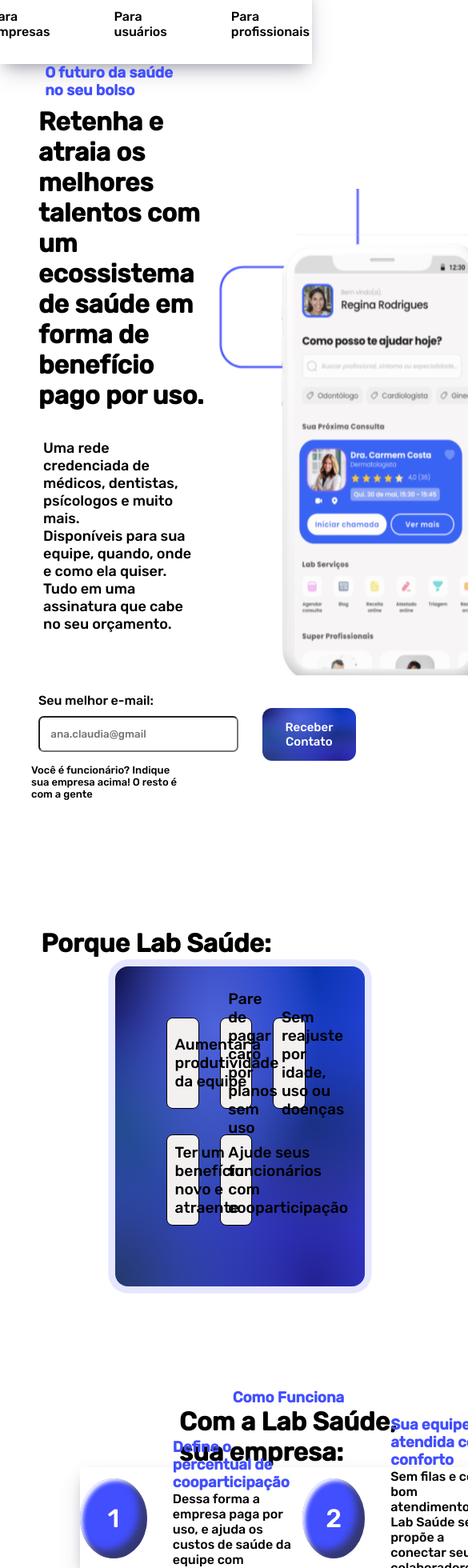
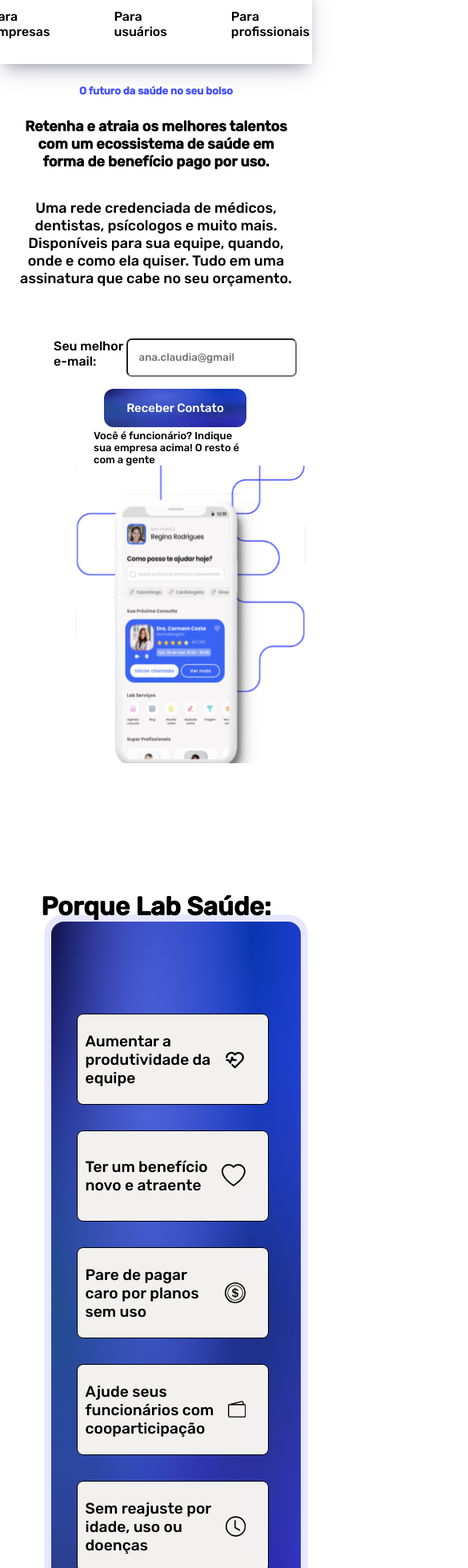
Before and after one commit to MrGhostsnow/labsaude_test, a React (Create React App) app: page / in a window 390 px wide. Shown: the part 20-1980 px from the top of the page at 80% size, 585 px wide, since content can reach past the window. Built offline with nearby package versions, Linux system fonts and the light colour scheme.

Commit message:
estilização

```diff
--- a/src/components/CardBeneficios/CardBeneficios.css
+++ b/src/components/CardBeneficios/CardBeneficios.css
@@ -3,6 +3,16 @@
     flex-direction: column;
     justify-content: center;
     align-items: center;
+}
+
+@media screen and (max-width: 800px){
+    .sectionCardBeneficios{
+        margin-bottom: 5em;
+        height: 87em;
+    }
+    .sectionCardBeneficios h1{
+        text-align: center;
+    }
 }
 
 .sectionCardBeneficios h3{
@@ -32,6 +42,12 @@
     align-items: center;
     width: 34%;
     height: 38em;
+}
+
+@media screen and (max-width: 800px){
+    .group2{
+        width: auto;
+    }
 }
 
 .cardBeneficio{
@@ -76,6 +92,12 @@
     display: flex;
 }
 
+@media screen and (max-width: 800px){
+    .textoeImagem img{
+        display: none;
+    }
+}
+
 
 
 .imgCardBeneficios{
@@ -83,3 +105,9 @@
     justify-content: center;
     align-items: center;
 }
+
+@media screen and (max-width: 800px){
+    .imgCardBeneficios{
+        display: none;
+    }
+}
--- a/src/components/CardsMotivos/CardsMotivos.css
+++ b/src/components/CardsMotivos/CardsMotivos.css
@@ -12,11 +12,11 @@
     flex-wrap: wrap;
     justify-content: center;
     align-items: center;
-    width: 80%;
+    max-width: 80%;
     margin-top:  0.6em;
     margin-left: 9em;
     margin-bottom: 2em;
-    height: 25em;
+    min-height: 25em;
     padding: 4em;
     border-radius: 1em;
     background-color:hsla(236,100%,63%,1);
@@ -30,6 +30,19 @@
     radial-gradient(at 0% 0%, hsla(237,65%,17%,1) 0px, transparent 50%);
     box-shadow: rgba(0, 0, 0, 0.4) 0px 2px 4px, rgba(0, 0, 0, 0.3) 0px 7px 13px -3px, rgba(0, 0, 0, 0.2) 0px -3px 0px inset;
     animation: pulse 2s infinite;
+}
+@media screen and (max-width: 800px){
+  .containerCardsMotivos{
+    display: flex;
+    flex-direction: column;
+    justify-content: center;
+    align-items: center;
+    height: 60em;
+    margin: 0 0 0 4em;
+  }
+  .titulo{
+    text-align: center;
+  }
 }
 
 .pulse:hover {
@@ -75,6 +88,14 @@
     background-color: rgb(243, 240, 240);
 }
 
+@media screen and (max-width: 800px){
+  .cardMotivo{
+    justify-content: center;
+    margin-left: -2em;
+    width: 15em;
+  }
+}
+
 .cardMotivo p{
     font-size: larger;
     padding: 0.5em;
--- a/src/components/ComoFunciona/ComoFunciona.css
+++ b/src/components/ComoFunciona/ComoFunciona.css
@@ -7,8 +7,27 @@
     margin: 8em 0 10em 14em;
 }
 
+/* .containerComoFunciona h1{
+    display: flex;
+    text-align: center;
+} */
+
+
+
+
 .containerComoFunciona h3{
     color:rgb(66, 79, 255);
+}
+
+@media screen and (max-width: 800px){
+    .containerComoFunciona{
+        margin: 2em 0 2em 5em;
+    }
+    .containerComoFunciona h1{
+        text-align: center;
+        width: 15em;
+        font-size: 1.8em;
+    }
 }
 
 .cardComoFunciona{
@@ -19,11 +38,26 @@
     box-shadow: rgba(50, 50, 93, 0.25) 0px 13px 27px -5px, rgba(0, 0, 0, 0.3) 0px 8px 16px -8px;
 }
 
+@media screen and (max-width: 800px){
+    .cardComoFunciona{
+        flex-direction: column;
+        height: 50em;
+        text-align: center;
+    }
+}
+
 .passoapasso{
     display: flex;
     justify-content: center;
     align-items: center;
     width: 70%;
+}
+
+@media screen and (max-width: 800px){
+    .passoapasso{
+        flex-direction: column;
+        margin-top: 1em;
+    }
 }
 
 .passoapasso span{
@@ -40,6 +74,12 @@
     box-shadow: inset -10px -10px 10px rgba(46, 46, 44, 0.664), inset 3px 3px 5px #FFF;
 }
 
+@media screen and (max-width: 800px){
+    .passoapasso span{
+        margin: 0;
+    }
+}
+
 .textoPassoaPasso{
     display: flex;
     flex-direction: column;
--- a/src/components/DadosSaude/DadosSaude.css
+++ b/src/components/DadosSaude/DadosSaude.css
@@ -5,6 +5,19 @@
     align-items: center;
     margin-top: 5em;
     margin-bottom: 5em;
+}
+
+@media screen and (max-width: 800px){
+    .containerDadosSaude h1{
+        text-align: center;
+        font-size: 20px;
+    }
+    .containerDadosSaude h3{
+        font-size: 15px;
+    }
+    .containerDadosSaude li{
+        font-size: 15px;
+    }
 }
 
 .containerDadosSaude h3{
@@ -17,7 +30,6 @@
 }
 
 .containerDadosSaude li{
-    font-size: large;
     margin-bottom: 0.8em;
 }
 
@@ -27,6 +39,14 @@
     align-items: center;
     gap: 3em;
     margin-top: 3em;
+}
+
+@media screen and (max-width: 800px){
+    .containerImgDadosSaude{
+        display: flex;
+        flex-direction: column;
+        columns: 2;
+    }
 }
 
 .cardDadosSaude{
--- a/src/components/FormEnvio/FormEnvio.css
+++ b/src/components/FormEnvio/FormEnvio.css
@@ -2,3 +2,9 @@
     display: flex;
     flex-direction: column;
 }
+
+@media screen and (max-width: 800px){
+    .formEnvio{
+        flex-direction: row;
+    }
+}
--- a/src/components/NavBar/NavBar.css
+++ b/src/components/NavBar/NavBar.css
@@ -4,6 +4,12 @@
     height: 100px;
     justify-content: center;
     box-shadow: rgba(50, 50, 93, 0.25) 0px 13px 27px -5px, rgba(0, 0, 0, 0.3) 0px 8px 16px -8px;
+}
+
+@media screen and (max-width: 800px){
+    .navBar nav{
+        width: 50%;
+    }
 }
 
 .navBar nav{
@@ -45,3 +51,9 @@
     align-items: center;
     margin-right: -10em;
 }
+
+@media screen and (max-width: 800px){
+    .btnNavBar{
+        display: none;
+    }
+}
--- a/src/components/Parceiros/Parceiros.css
+++ b/src/components/Parceiros/Parceiros.css
@@ -18,6 +18,15 @@
     gap: 3em;
 }
 
+@media screen and (max-width: 800px){
+    .containerImgParceiros{
+        flex-direction: column;
+    }
+    .containerParceiros h1{
+        text-align: center;
+    }
+}
+
 .cardParceiros{
     display: flex;
     flex-direction: column;
--- a/src/views/Empresas/Empresas.css
+++ b/src/views/Empresas/Empresas.css
@@ -2,38 +2,89 @@
     display: flex;
 }
 
+@media screen and (max-width: 800px) {
+    .containerPaginaTopo {
+        justify-content: center;
+        align-items: center;
+      flex-direction: column;
+    }
+  }
+
 .containerPrimeiroTexto{
     display: flex;
     justify-content: center;
+
     flex-direction: column;
-    width: 60%;
+    max-width: 60%;
+    min-width: 30%;
 }
 
+.tituloContainerPrimeiroTexto{
+    font-size: 25px;
+    width: 90%;
+    margin-left: 1.5em;
+}
 .containerPrimeiroTexto h3{
     color: rgb(66, 79, 255);
     margin-bottom: 0.5em;
     margin-left: 3em;
 }
 
-.containerPrimeiroTexto h1{
-    font-size: xx-large;
-    width: 90%;
-    margin-left: 1.5em;
-}
+
 
 .containerPrimeiroTexto p{
     margin-top: 2em;
     margin-left: 3em;
     width: 80%;
     font-size: large;
-    text-align: left;
 }
+
+@media screen and (max-width: 800px) {
+    .containerPrimeiroTexto {
+        align-items: center;
+        width: 80%;
+    }
+    .containerPrimeiroTexto h3{
+        margin-top: 1em;
+        font-size: small;
+        text-align: center;
+        margin: 2em 0 2em 0;
+    }
+    .tituloContainerPrimeiroTexto{
+        font-size: 18px;
+        text-align: center;
+        margin: 0 0 2em 0;
+        width: 350px;
+    }
+    .containerPrimeiroTexto p{
+        display: flex;
+        width: 350px;
+        justify-content: center;
+        align-items: center;
+        text-align: center;
+        margin: 0;
+    }
+    .containerPaginaTopo img{
+        justify-content: center;
+        align-items: center;
+        margin-left: 4em;
+        width: 80%;
+    }
+  }
+
+
 
 .containerForm{
     display: flex;
     margin-top: 4em;
     margin-left: 3em;
     align-items: center;
+}
+
+@media screen and (max-width: 800px){
+    .containerForm{
+        flex-direction: column;
+    }
 }
 
 .labelFormEnvio {
@@ -58,6 +109,12 @@
     font-size: small;
 }
 
+@media screen and (max-width: 800px){
+    .btnFormEnvio{
+        margin: 1em 0 0 0;
+    }
+}
+
 .containerBeneficios{
     display: flex;
     flex-direction: column;
@@ -65,6 +122,15 @@
     align-items: center;
     margin-top: 5em;
     margin-bottom: 5em;
+}
+
+@media screen and (max-width: 800px){
+    .containerBeneficios{
+        width: auto;
+    }
+    .containerBeneficios h1{
+        text-align: center;
+    }
 }
 
 .containerBeneficios h3{
@@ -82,6 +148,11 @@
     text-align: center;
     font-size: larger;
 }
+@media screen and (max-width: 800px){
+    .textocontainerBeneficios{
+        width: auto;
+    }
+}
 
 .grupoBeneficios{
     display: flex;
@@ -89,6 +160,12 @@
     justify-content: center;
     width: 80%;
     margin-top: 8em;
+}
+
+@media screen and (max-width: 800px){
+    .grupoBeneficios{
+        flex-direction: column;
+    }
 }
 
 .grupo1Beneficios{
@@ -148,6 +225,26 @@
     margin-left: 17em;
 }
 
+@media screen and (max-width: 800px){
+    .containerFormTel{
+        width: auto;
+        flex-direction: row;
+        justify-content: center;
+        text-align: center;
+        padding: 0;
+        margin: 0;
+    }
+    .internoFormTel{
+        display: flex;
+        flex-direction: column;
+        justify-content: center;
+        align-items: center;
+        margin: 0em;
+    }
+}
+
+
+
 .containerFormTel img{
     width: 5%;
 }
@@ -155,12 +252,31 @@
 .containerFormTel h3{
     color: rgb(66, 79, 255);
 }
-
 .containerFormTel h1{
-    font-size: 2em;
+    font-size: 25px;
     width: 40%;
     margin: 1em 0 1em 0;
 }
+
+@media screen and (max-width: 800px){
+    .containerFormTel h3{
+        border: 2px solid red;
+        justify-content: center;
+        align-items: center;
+        text-align: center;
+    }
+    .containerFormTel h1{
+        display: flex;
+        font-size: 20px;
+        text-align: center;
+        justify-content: center;
+        align-items: center;
+        width: 80%;
+        margin: 0 0 0 0;
+    }
+}
+
+
 
 .containerFormTel span{
     font-size: small;
@@ -176,3 +292,14 @@
 .btnFormTel{
     display: flex;
 }
+
+@media screen and (max-width: 800px){
+    .formTel{
+        flex-direction: column;
+    }
+    .btnFormTel{
+        justify-content: center;
+        align-items: center;
+
+    }
+}
--- a/src/views/Empresas/Empresas.jsx
+++ b/src/views/Empresas/Empresas.jsx
@@ -14,8 +14,9 @@
         <div className='containerPaginaTopo'>
             <section className='containerPrimeiroTexto'>
                 <h3>O futuro da saúde no seu bolso</h3>
-                <h1>Retenha e atraia os melhores talentos com um ecossistema de saúde em forma de benefício pago por uso.</h1>
-                <p>Uma rede credenciada de médicos, dentistas, psícologos e muito mais.<br></br>Disponíveis para sua equipe, quando, onde e como ela quiser. Tudo em uma assinatura que cabe no seu orçamento.</p>
+                <h1 className='tituloContainerPrimeiroTexto'>Retenha e atraia os melhores talentos com um ecossistema de saúde em forma de benefício pago por uso.</h1>
+                <p>Uma rede credenciada de médicos, dentistas, psícologos e muito mais.
+                Disponíveis para sua equipe, quando, onde e como ela quiser. Tudo em uma assinatura que cabe no seu orçamento.</p>
                 <div className='containerForm'>
                     <FormEnvio
                     classNameLabel='labelFormEnvio'
--- a/src/views/Usuarios/Usuarios.css
+++ b/src/views/Usuarios/Usuarios.css
@@ -1,4 +1,4 @@
-.containerPaginaTopo{
+/* .containerPaginaTopo{
     display: flex;
 }
 
@@ -175,4 +175,4 @@
 
 .btnFormTel{
     display: flex;
-}
+} */
```
